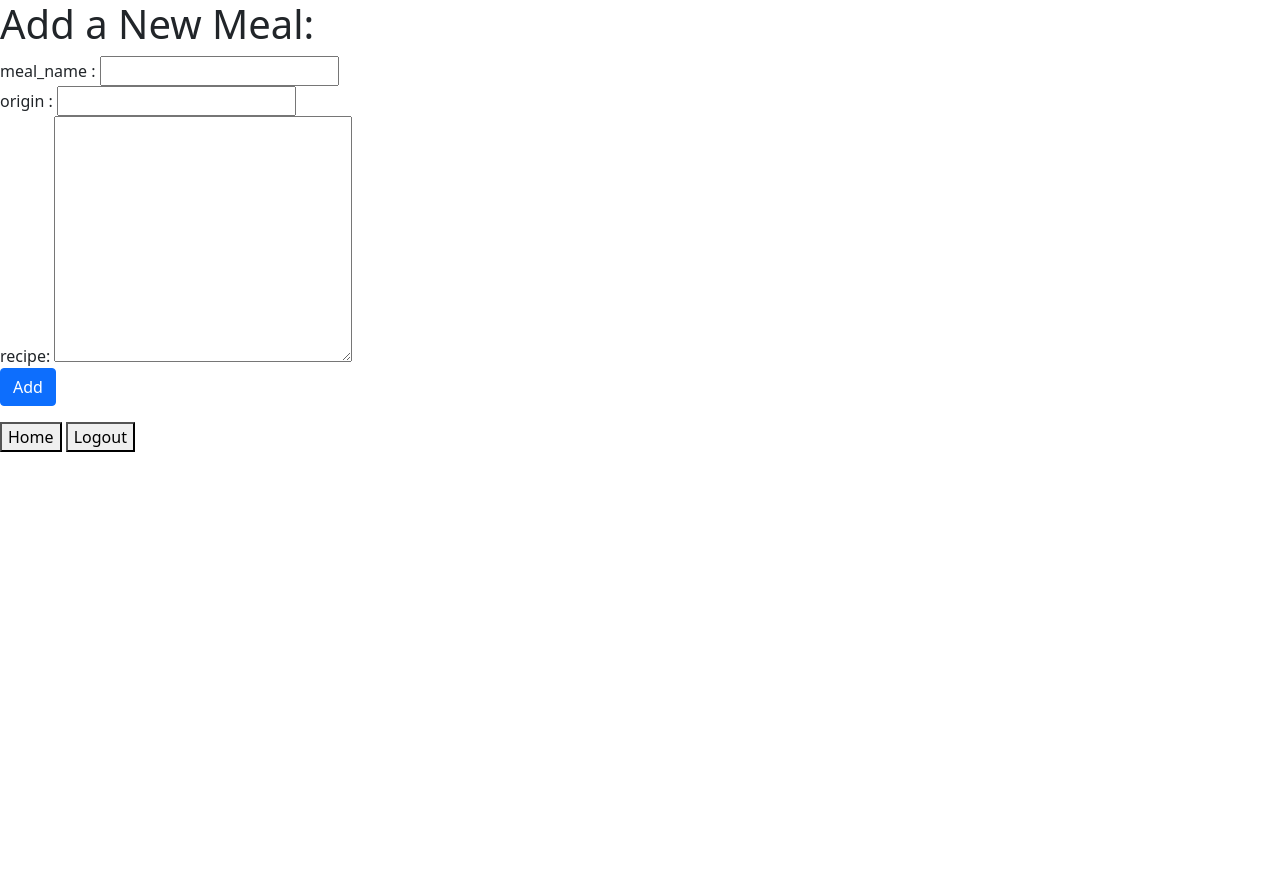
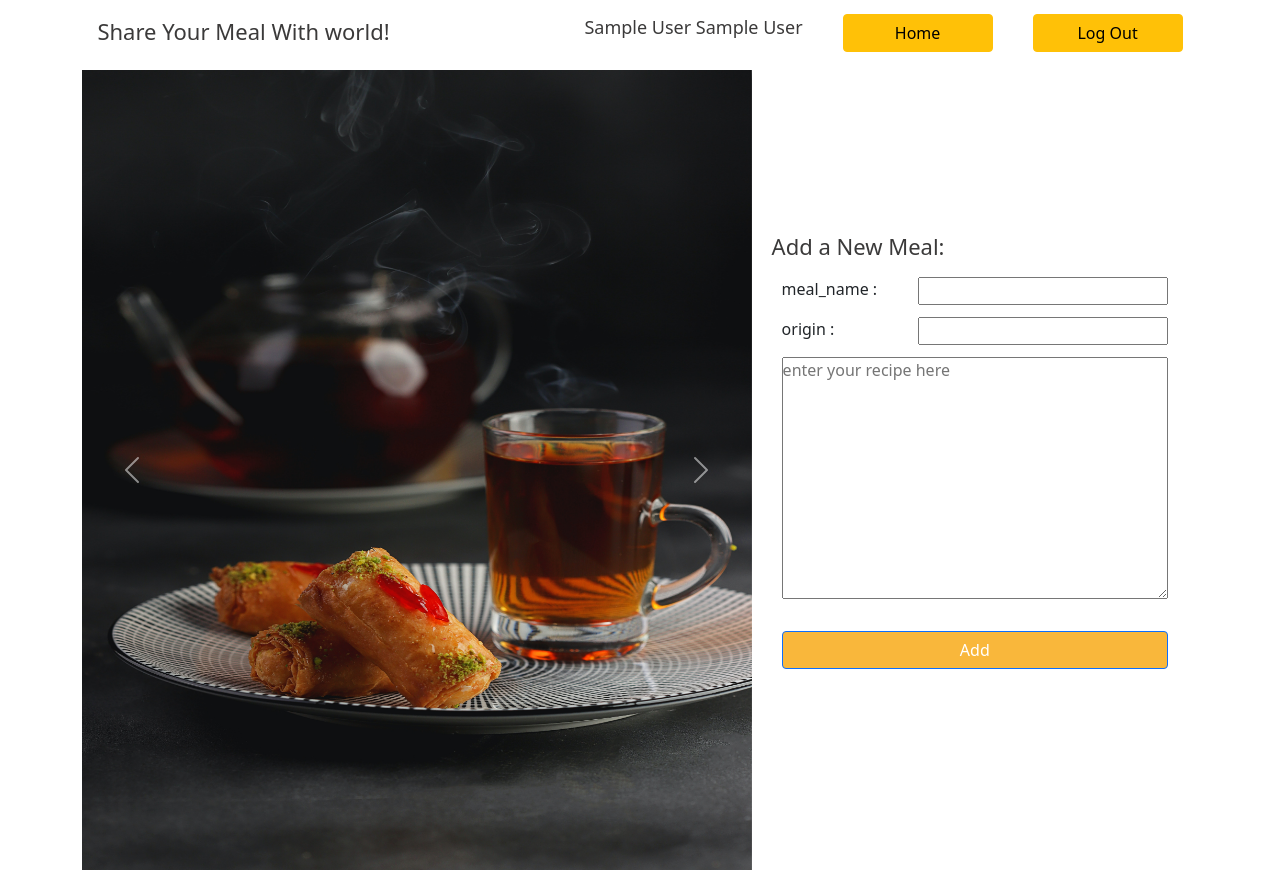
Before and after one commit to Rafaljawad/international_meals, a Flask app: page /add/meal in a window 1280 px wide. Before the commit the page ends 452 px from the top, so only its background shows below. Run offline with Flask 2, Linux system fonts and the light colour scheme; the visitor is signed in with stand-in values (Sample User, id 1).

Commit message:
implement add method

```diff
--- /dev/null
+++ b/flask_app/static/css/add_meal.css
@@ -0,0 +1,84 @@
+*{
+    margin: 0;
+    padding: 0;
+}
+header{
+    width:100%;
+    height:70px;
+    /* background-color: orange; */
+    display: flex;
+    align-items: center;
+    justify-content: space-around;
+}
+header div{
+    display: flex;
+    gap:40px;
+}
+.user-name{
+    font-size: 18px;
+    color: rgb(59, 58, 58);
+    font-weight: 500;
+}
+.bttn{
+    width:150px;
+}
+
+.container{
+    /* background-color: aquamarine; */
+    width: 120%;
+    height:100vh;
+    display: flex;
+    justify-content: space-between;
+}
+.img-container {
+    width:60%;
+    height:30vh;
+    /* background-color: azure; */
+}
+
+.phon-img{
+    height:100px;
+    width: 100px;
+}
+.d-block {
+    width:100%;
+  height: 100vh;
+}
+.form-container{
+    /* background-color: bisque; */
+    padding: 20px;
+    width:40%;
+    display: flex;
+    flex-direction: column;
+    justify-content: center;
+}
+input{
+    width:250px;
+}
+.add-btn{
+    width:100%;
+    background-color: #F9B73B;
+    margin-top: 20px;
+}
+.add-btn:hover{
+    background-color: #f2b441
+}
+.add-form{
+    /* background-color: red; */
+    width:100%;
+    padding: 10px;
+    display: flex;
+    flex-direction: column;
+    gap:12px;
+}
+.add-form div{
+    display: flex;
+    justify-content: space-between;
+}
+h1{
+    font-size: 22px;
+    color: rgb(59, 58, 58);
+}
+/* .txt-area{
+    width:100%;
+} */
--- a/flask_app/templates/add_meal.html
+++ b/flask_app/templates/add_meal.html
@@ -8,14 +8,54 @@
     <link href="https://cdn.jsdelivr.net/npm/bootstrap@5.1.3/dist/css/bootstrap.min.css" rel="stylesheet" integrity="sha384-1BmE4kWBq78iYhFldvKuhfTAU6auU8tT94WrHftjDbrCEXSU1oBoqyl2QvZ6jIW3" crossorigin="anonymous">
     <script src="https://cdn.jsdelivr.net/npm/bootstrap@5.1.3/dist/js/bootstrap.bundle.min.js" integrity="sha384-ka7Sk0Gln4gmtz2MlQnikT1wXgYsOg+OMhuP+IlRH9sENBO0LRn5q+8nbTov4+1p" crossorigin="anonymous"></script>
     <!-- css link with jinja template -->
-    <link rel="stylesheet" type="text/css" href="{{ url_for('static', filename='style.css') }}">
+    <link rel="stylesheet" href="{{ url_for('static', filename='css/add_meal.css') }}">
 
 </head>
 <body>
+    <header>
+        <div class="title">
+            <h1>Share Your Meal With world!</h1>
+        </div>
+        <div class="links">
+            <p class="user-name">{{session.first_name}} {{session.last_name}}</p>
+            <a href="/"><button type="button" class="btn btn-warning bttn">Home</button></a>
+            <a href="/sign_out"><button type="button" class="btn btn-warning bttn">Log Out</button></a>
+        </div>
 
-<div class="container2">
+    </header>
+
+<div class="container">
+    <div class="img-container ">
+        <div id="carouselExampleControls" class="carousel slide" data-bs-ride="carousel">
+            <div class="carousel-inner">
+                <div class="carousel-item active">
+                    <img src="{{ url_for('static', filename='images/slashio-photography.jpg') }}" class="d-block w-100">
+                  </div>
+              <div class="carousel-item ">
+                <!-- <img src="..." class="d-block w-100" alt="..."> -->
+                <img src="{{ url_for('static', filename='images/phon-food.jpg') }}" class="d-block w-100">
+            </div>
+              <div class="carousel-item">
+                <img src="{{ url_for('static', filename='images/breakfast.jpg') }}" class="d-block w-100">
+              </div>
+              <div class="carousel-item">
+                <img src="{{ url_for('static', filename='images/breakfast2.jpg') }}" class="d-block w-100">
+              </div>
+
+            </div>
+            <button class="carousel-control-prev" type="button" data-bs-target="#carouselExampleControls" data-bs-slide="prev">
+              <span class="carousel-control-prev-icon" aria-hidden="true"></span>
+              <span class="visually-hidden">Previous</span>
+            </button>
+            <button class="carousel-control-next" type="button" data-bs-target="#carouselExampleControls" data-bs-slide="next">
+              <span class="carousel-control-next-icon" aria-hidden="true"></span>
+              <span class="visually-hidden">Next</span>
+            </button>
+          </div>
+    </div>
+    <div class="form-container">
     <h1>Add a New Meal:</h1>
-    <form action="/add/meal" method="post" class="login">
+    <form action="/add/meal" method="post" class="add-form">
         <input type="hidden" name="user_id" value="{{session.user_id}}">
         <div>
             <label for="meal_name">meal_name :</label>
@@ -25,10 +65,11 @@
             <label for="origin">origin :</label>
             <input type="text" name="origin">
         </div>
-            <label for="recipe">recipe: </label>
-            <textarea name="recipe"  cols="30" rows="10"></textarea>
+        <div>
+            <!-- <label for="recipe">recipe: </label> -->
+            <textarea name="recipe"  cols="60" rows="10" placeholder="enter your recipe here" class="txt-area"></textarea>
         </div>
-        <button type="submit" class="btn btn-primary">Add</button>
+        <button type="submit" class="btn btn-primary add-btn">Add</button>
                 <!-- this syntax BELOW for flash error message  -->
     <!-- this syntax BELOW for flash error message  -->
     <div class="conatiner error">
@@ -42,10 +83,9 @@
             {% endwith %}
         </ul>
     </div>
-        <a href="/"><button> Home</button></a>
-        <a href="/sign_out"><button>Logout</button> </a>
-    </div>
     </form>
+</div>
+
 
 
 
```
Also changed, not shown: flask_app/static/images/baqlava.JPG (added), flask_app/static/images/breakfast.jpg (added), flask_app/static/images/phon-food.jpg (added), 8 other files.
